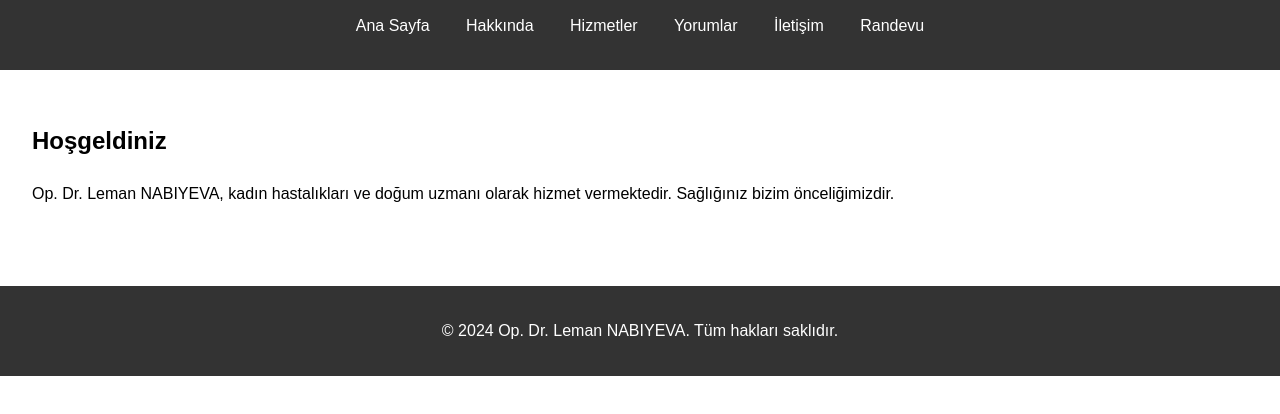
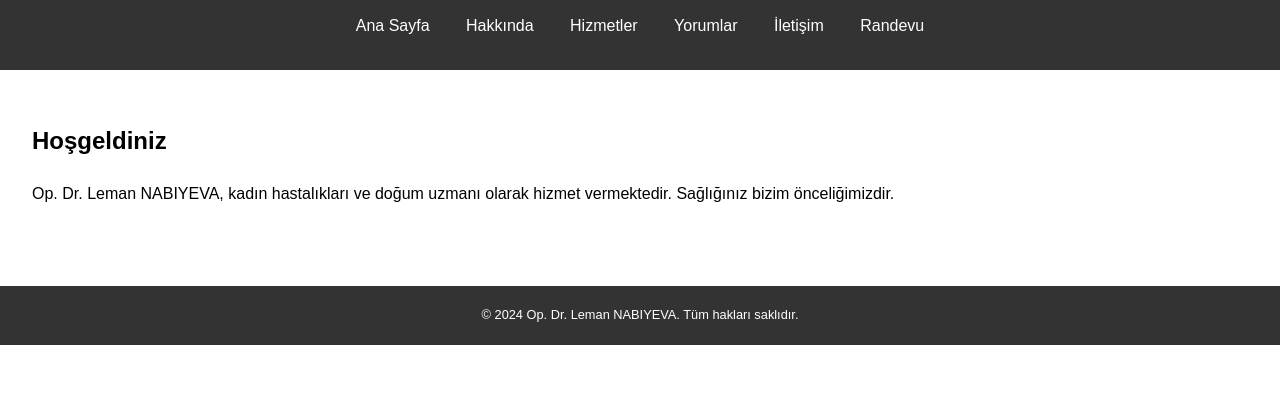
Before and after one commit to MuMSuZ/drlemannabiyeva.github.io, a plain HTML site: page index.html in a window 1280 px wide. Shown: the part 112-526 px from the top of the page. Drawn offline with Linux system fonts and the light colour scheme.

Commit message:
Update styles.css

```diff
--- a/styles.css
+++ b/styles.css
@@ -40,8 +40,8 @@ footer {
     background: #333;
     color: #fff;
     text-align: center;
-    padding: 1em 0;
-    width: 100%;
+    padding: 0.5em 0; /* Padding'i küçültün */
+    font-size: 0.8em; /* Yazı boyutunu küçültün */
     margin-top: 2em; /* Sayfa içeriğinden biraz boşluk bırak */
 }
 
```
